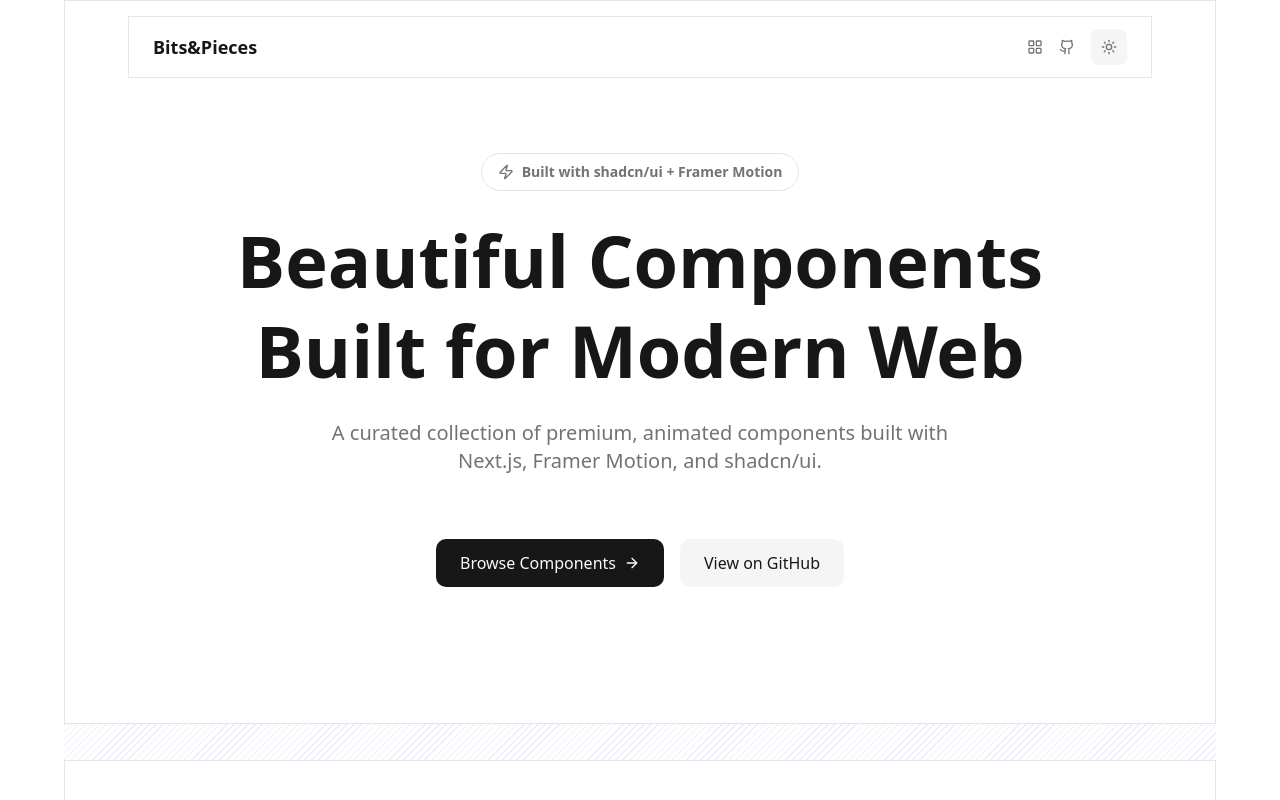
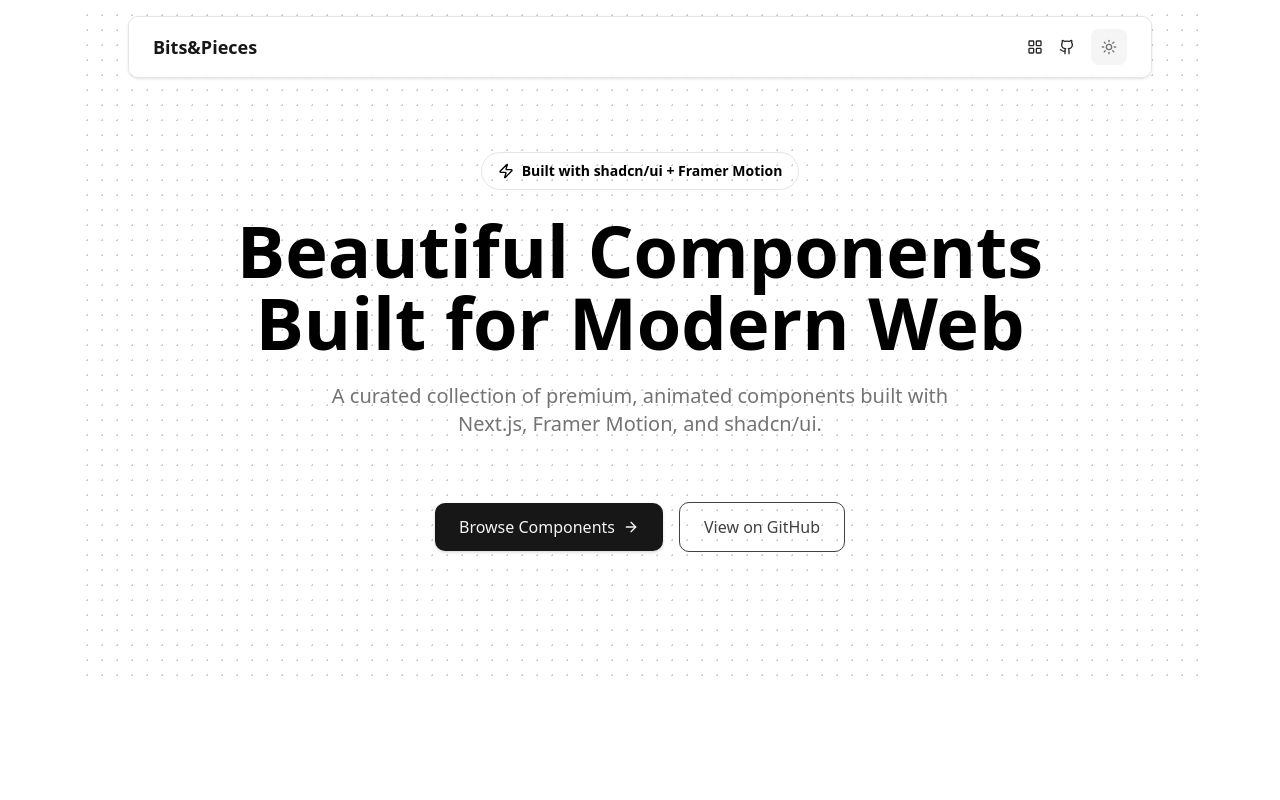
Before and after one commit to itstheanurag/bitsandpieces, a Next.js app: page / in a window 1280 px wide. Shown: the top 800 px of the page. Built offline with nearby package versions, Linux system fonts and the light colour scheme.

Commit message:
feat: give hero section a background

```diff
--- a/app/layout.tsx
+++ b/app/layout.tsx
@@ -27,7 +27,7 @@
     <html lang="en" suppressHydrationWarning>
       <body
         suppressHydrationWarning
-        className={`${geistSans.variable} ${geistMono.variable} antialiased`}
+        className={`${geistSans.variable} ${geistMono.variable} antialiased bg-neutral-100 dark:bg-neutral-800`}
       >
         <ThemeProvider>{children}</ThemeProvider>
       </body>
--- a/components/root/backgrounds/divider.tsx
+++ b/components/root/backgrounds/divider.tsx
@@ -1,43 +1,23 @@
-import React from "react";
+"use client";
 
-type SectionDividerProps = {
-  /** css color for the stripe (can be rgba for translucency) */
-  color?: string;
-  /** thickness of each stripe in px */
-  stripeWidth?: number;
-  /** gap (transparent space) between stripes in px */
-  gap?: number;
-  /** height of the divider in px (or use tailwind via className) */
-  height?: number;
-  /** angle in degrees (default 135) */
-  angle?: number;
-  className?: string;
-};
+import { cn } from "@/lib/utils";
 
-export function SectionDivider({
-  color = "rgba(99,102,241,0.12)", // indigo-500 at low opacity
-  stripeWidth = 1,
-  gap = 4,
-  height = 36,
-  angle = 135,
-  className = "",
-}: SectionDividerProps) {
-  const bg = `repeating-linear-gradient(${angle}deg, ${color} 0 ${stripeWidth}px, transparent ${stripeWidth}px ${
-    stripeWidth + gap
-  }px)`;
+interface GridDividerProps {
+  side?: "left" | "right";
+}
 
+export function GridDivider({ side = "left" }: GridDividerProps) {
   return (
     <div
-      className={`w-full overflow-hidden ${className}`}
-      style={{
-        height,
-        backgroundImage: bg,
-        backgroundSize: "auto",
-        backgroundRepeat: "repeat",
-      }}
-      aria-hidden
+      className={cn(
+        "row-span-full row-start-1 max-sm:hidden",
+        "border-x border-x-(--grid-line-color)",
+        "bg-fixed bg-size-[10px_10px]",
+        side === "left" &&
+          "col-start-2 bg-[repeating-linear-gradient(315deg,var(--grid-line-color)_0,var(--grid-line-color)_1px,transparent_0,transparent_50%)]",
+        side === "right" &&
+          "col-start-3 bg-[repeating-linear-gradient(45deg,var(--grid-line-color)_0,var(--grid-line-color)_1px,transparent_0,transparent_50%)]"
+      )}
     />
   );
 }
-
-export default SectionDivider;
--- a/components/root/container.tsx
+++ b/components/root/container.tsx
@@ -6,7 +6,12 @@
   className?: string;
 }> = ({ children, className }) => {
   return (
-    <div className={cn("max-w-6xl w-full mx-auto py-2 px-4 border border-border", className)}>
+    <div
+      className={cn(
+        "max-w-6xl w-full mx-auto py-2 px-4",
+        className
+      )}
+    >
       {children}
     </div>
   );
--- a/components/root/hero.tsx
+++ b/components/root/hero.tsx
@@ -1,8 +1,8 @@
 "use client";
 
+import { cn } from "@/lib/utils";
 import { motion } from "framer-motion";
 import { ArrowRight, Zap } from "lucide-react";
-import { useState } from "react";
 
 export function Hero() {
   const fadeUp = {
@@ -15,9 +15,18 @@
   };
 
   return (
-    <section className="relative z-10 max-w-7xl mx-auto px-4 pt-28 pb-20 md:pt-36 md:pb-32">
+    <section
+      className={cn(
+        "relative z-10",
+        "max-w-7xl mx-auto px-4",
+        "pt-28 pb-20 md:pt-36 md:pb-32",
+        "bg-[radial-gradient(circle,rgba(0,0,0,0.2)_1px,transparent_1px)]",
+        "dark:bg-[radial-gradient(circle,rgba(255,255,255,0.2)_1px,transparent_1px)]",
+        "bg-size-[15px_15px]"
+      )}
+    >
       <motion.div
-        className="text-center max-w-4xl mx-auto"
+        className={cn("text-center max-w-4xl mx-auto")}
         initial="hidden"
         animate="visible"
       >
@@ -25,28 +34,43 @@
         <motion.div
           variants={fadeUp}
           custom={0.1}
-          className="inline-flex items-center gap-2 px-4 py-2 rounded-full mb-6 border border-border text-muted-foreground font-semibold text-sm cursor-pointer"
+          className={cn(
+            "inline-flex items-center gap-2",
+            "px-4 py-2 rounded-full mb-6",
+            "border border-border",
+            "font-semibold text-sm cursor-pointer",
+            "dark:text-neutral-200"
+          )}
         >
-          <Zap className="w-4 h-4" />
-          <span className="">Built with shadcn/ui + Framer Motion</span>
+          <Zap className={cn("w-4 h-4")} />
+          <span>Built with shadcn/ui + Framer Motion</span>
         </motion.div>
 
         {/* Title */}
         <motion.h1
           variants={fadeUp}
           custom={0.2}
-          className="text-primary font-bold mb-6 leading-tight text-4xl sm:text-5xl md:text-6xl lg:text-7xl"
+          className={cn(
+            "font-bold leading-tight",
+            "text-4xl sm:text-5xl md:text-6xl lg:text-7xl",
+            "mb-6",
+            "dark:text-neutral-100"
+          )}
         >
           Beautiful Components
           <br />
-          <span className="">Built for Modern Web</span>
+          <span>Built for Modern Web</span>
         </motion.h1>
 
         {/* Subtitle */}
         <motion.p
           variants={fadeUp}
           custom={0.3}
-          className="text-base sm:text-lg md:text-xl text-muted-foreground mb-10 max-w-2xl mx-auto"
+          className={cn(
+            "text-muted-foreground",
+            "sm:text-lg md:text-xl",
+            "mb-10 max-w-2xl mx-auto"
+          )}
         >
           A curated collection of premium, animated components built with
           Next.js, Framer Motion, and shadcn/ui.
@@ -56,21 +80,43 @@
         <motion.div
           variants={fadeUp}
           custom={0.5}
-          className="flex flex-col sm:flex-row items-center justify-center gap-4 pt-6"
+          className={cn(
+            "flex flex-col sm:flex-row",
+            "items-center justify-center",
+            "gap-4 pt-6"
+          )}
         >
+          {/* Primary Button */}
           <motion.button
             whileHover={{ scale: 1.07 }}
             whileTap={{ scale: 0.95 }}
-            className="px-6 py-3 bg-primary text-primary-foreground rounded-lg transition-all font-medium flex items-center gap-2 w-full sm:w-auto justify-center cursor-pointer"
+            className={cn(
+              "px-6 py-3",
+              "text-neutral-100 dark:text-neutral-900",
+              "bg-neutral-900 dark:bg-neutral-200",
+              "rounded-lg font-medium",
+              "flex items-center gap-2",
+              "w-full sm:w-auto justify-center",
+              "cursor-pointer",
+              "transition-all text-shadow-2xs shadow-md"
+            )}
           >
             Browse Components
-            <ArrowRight className="w-4 h-4" />
+            <ArrowRight className={cn("w-4 h-4")} />
           </motion.button>
 
+          {/* Secondary Button */}
           <motion.button
             whileHover={{ scale: 1.07 }}
             whileTap={{ scale: 0.95 }}
-            className="px-6 py-3 bg-accent text-accent-foreground rounded-lg transition-all font-medium w-full sm:w-auto cursor-pointer"
+            className={cn(
+              "px-6 py-3",
+              "text-neutral-700 dark:text-neutral-200",
+              "rounded-lg font-medium",
+              "w-full sm:w-auto cursor-pointer",
+              "border",
+              "transition-all"
+            )}
           >
             View on GitHub
           </motion.button>
--- a/components/root/home.tsx
+++ b/components/root/home.tsx
@@ -7,26 +7,41 @@
 import { Contributors } from "./contributors";
 import { FAQ } from "./faq";
 import Container from "./container";
-import SectionDivider from "./backgrounds/divider";
 
 export function Home() {
   return (
     <div className="w-full min-h-screen flex flex-col items-center overflow-hidden">
+      {/* Navbar + Hero Section */}
+      <section className="w-full">
         <Container>
           <Navbar />
           <Hero />
         </Container>
+      </section>
 
-      <div>
-        <SectionDivider />
+      {/* Features Section */}
+      <section className="w-full pt-20">
         <Container>
           <Features />
+        </Container>
+      </section>
+
+      {/* CTA Section */}
+      <section className="w-full pt-20 pb-20">
+        <Container>
           <CTA />
         </Container>
-      </div>
+      </section>
 
+      {/* FAQ */}
+      <section className="w-full pt-20">
         <FAQ />
+      </section>
+
+      {/* Contributors */}
+      <section className="w-full pt-20 pb-32">
         <Contributors />
+      </section>
     </div>
   );
 }
--- a/components/root/navbar.tsx
+++ b/components/root/navbar.tsx
@@ -1,5 +1,6 @@
 "use client";
 
+import { cn } from "@/lib/utils";
 import { motion } from "framer-motion";
 import Link from "next/link";
 import { ThemeToggle } from "./themes";
@@ -24,27 +25,51 @@
       initial={{ opacity: 0, y: -20 }}
       animate={{ opacity: 1, y: 0 }}
       transition={{ duration: 0.5 }}
-      className="fixed z-50 top-4 left-1/2 -translate-x-1/2 w-[90%] max-w-5xl"
+      className={cn(
+        "fixed z-50",
+        "top-4 left-1/2 -translate-x-1/2",
+        "w-[90%] max-w-5xl"
+      )}
     >
-      <nav className="flex items-center justify-between px-6 py-3 bg-background/80 backdrop-blur-md border border-border">
+      <nav
+        className={cn(
+          "flex items-center justify-between",
+          "px-6 py-3",
+          "bg-background/80 backdrop-blur-md",
+          "border border-neutral-200 dark:border-neutral-700",
+          "rounded-lg shadow inset-0"
+        )}
+      >
+        {/* Logo */}
         <Link
           href="/"
-          className="text-lg font-bold text-primary hover:text-foreground/90 transition-colors"
+          className={cn(
+            "text-lg font-bold",
+            "text-primary hover:text-foreground/90",
+            "transition-colors"
+          )}
         >
           Bits&Pieces
         </Link>
 
-        <div className="flex items-center gap-4">
+        {/* Nav Items */}
+        <div className={cn("flex items-center gap-4")}>
           {navItems.map((item) => (
             <Link
               key={item.href}
               href={item.href}
               target={item.label === "GitHub" ? "_blank" : "_self"}
-              className="flex items-center gap-2 text-muted-foreground hover:text-foreground transition-colors cursor-pointer"
+              className={cn(
+                "flex items-center gap-2",
+                "text-neutral-800 hover:text-neutral-600",
+                "dark:text-neutral-200 hover:dark:text-neutral-400",
+                "transition-colors cursor-pointer"
+              )}
             >
               {item.icon}
             </Link>
           ))}
+
           <ThemeToggle />
         </div>
       </nav>
```
Also changed, not shown: components/root/contributors.tsx (line endings or trailing spaces). Lines whose indentation alone changed are shown as unchanged.
